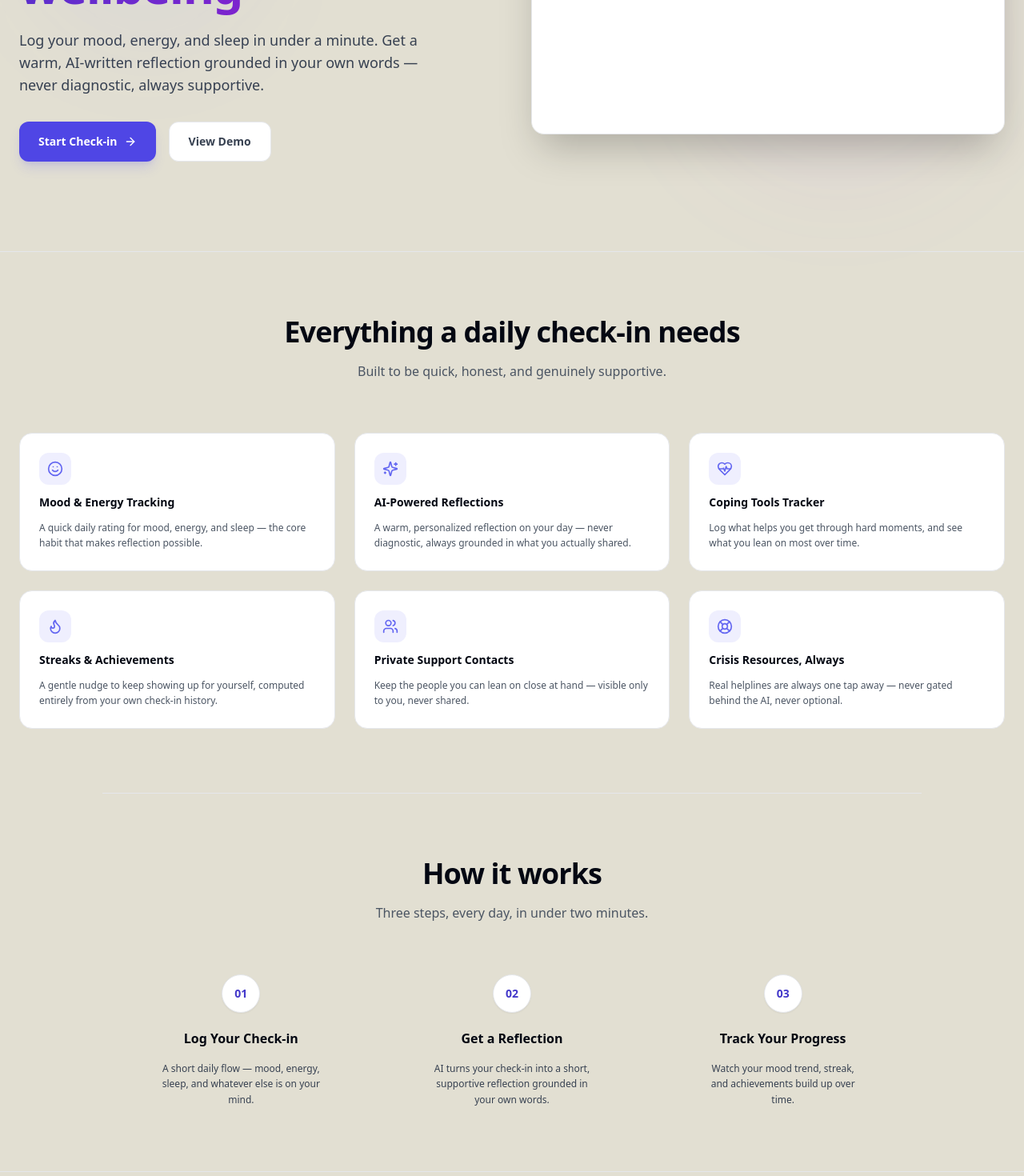
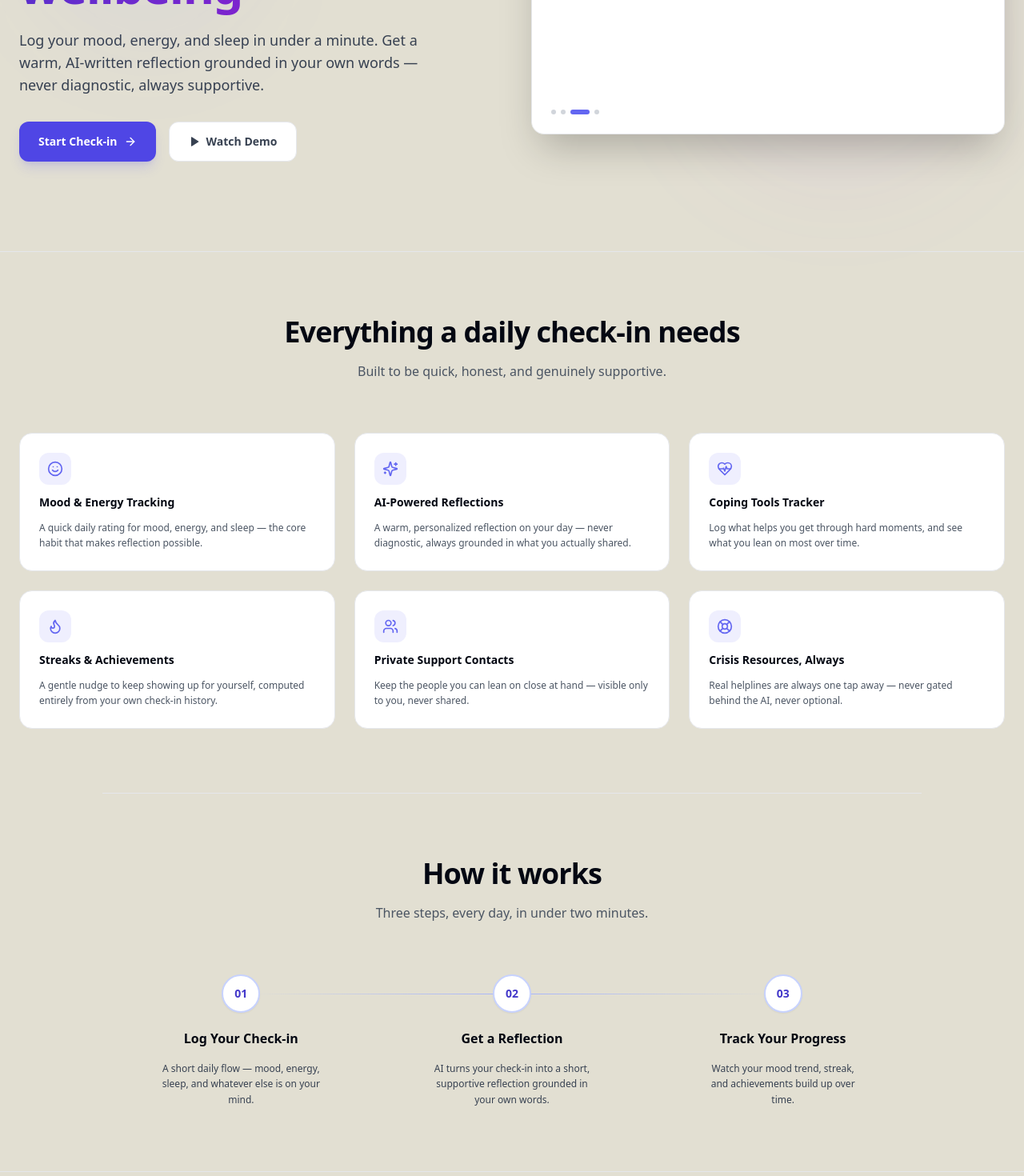
Before and after one commit to Zephyrex21/mind-forge, a React (Vite) app: page / in a window 1280 px wide. Shown: the part 380-1850 px from the top of the page at 80% size. Built offline with nearby package versions, Linux system fonts and the light colour scheme; no server answers.

Commit message:
Updated to V7

```diff
--- a/src/app/routes/pages/HomePortal.jsx
+++ b/src/app/routes/pages/HomePortal.jsx
@@ -3,7 +3,7 @@ import { Link, useNavigate } from 'react-router-dom';
 import { useTheme } from '../../providers/ThemeProvider';
 import {
   ArrowRight, Github, Sun, Moon, Menu, X, HeartPulse,
-  Flame, Sparkles, Check, ChevronDown, Smile,
+  Flame, Sparkles, Check, ChevronDown, Smile, Play,
   ShieldCheck, Settings, LogOut, LayoutDashboard, LifeBuoy, Target, Users,
 } from 'lucide-react';
 import { motion, AnimatePresence } from 'framer-motion';
@@ -59,20 +59,30 @@ export default function HomePortal() {
 
   // Interactive mockup state machine
   const [mockupStep, setMockupStep] = useState(0);
+  // Bumped on every "View Demo" click. setMockupStep(0) alone is a no-op
+  // in React when mockupStep is already 0 (the common case, since the demo
+  // auto-cycles 0→1→2→0 continuously on its own) — this key forces the
+  // effect below to genuinely restart the sequence every time.
+  const [demoReplayKey, setDemoReplayKey] = useState(0);
 
   useEffect(() => {
     let timer;
     if (mockupStep === 0) {
       timer = setTimeout(() => setMockupStep(1), 1800);
     } else if (mockupStep === 1) {
-      timer = setTimeout(() => setMockupStep(2), 2000);
+      timer = setTimeout(() => setMockupStep(2), 1800);
     } else if (mockupStep === 2) {
-      timer = setTimeout(() => setMockupStep(0), 6000);
+      timer = setTimeout(() => setMockupStep(3), 3200);
+    } else if (mockupStep === 3) {
+      timer = setTimeout(() => setMockupStep(0), 3600);
     }
     return () => clearTimeout(timer);
-  }, [mockupStep]);
+  }, [mockupStep, demoReplayKey]);
 
-  const triggerMockupDemo = () => setMockupStep(0);
+  const triggerMockupDemo = () => {
+    setMockupStep(1); // jump straight to the animated step for instant feedback
+    setDemoReplayKey((k) => k + 1);
+  };
 
   return (
     <motion.div
@@ -259,9 +269,9 @@ export default function HomePortal() {
             </Link>
             <button
               onClick={triggerMockupDemo}
-              className="flex items-center justify-center gap-2 px-6 py-3.5 rounded-xl border border-gray-200 dark:border-gray-800 bg-white dark:bg-gray-900 text-gray-700 dark:text-gray-300 font-semibold text-sm hover:bg-gray-50 dark:hover:bg-gray-800 transition-all duration-200"
+              className="group flex items-center justify-center gap-2 px-6 py-3.5 rounded-xl border border-gray-200 dark:border-gray-800 bg-white dark:bg-gray-900 text-gray-700 dark:text-gray-300 font-semibold text-sm hover:bg-gray-50 dark:hover:bg-gray-800 hover:border-gray-300 dark:hover:border-gray-700 transition-all duration-200 active:scale-[0.98]"
             >
-              View Demo
+              <Play className="w-3.5 h-3.5 fill-current group-hover:scale-110 transition-transform" /> Watch Demo
             </button>
           </div>
         </div>
@@ -283,13 +293,14 @@ export default function HomePortal() {
             </div>
 
             <div className="p-6 min-h-[300px] flex flex-col font-mono text-xs select-none bg-white dark:bg-[#0D1117] transition-colors duration-300">
+              <div className="flex-1">
                 <AnimatePresence mode="wait">
                   {mockupStep === 0 && (
                     <motion.div key="step-0" initial={{ opacity: 0 }} animate={{ opacity: 1 }} exit={{ opacity: 0 }} className="space-y-4 text-left">
                       <div className="text-gray-700 dark:text-gray-400 flex items-center gap-2">
                         <span className="text-indigo-600 dark:text-indigo-400">$</span> mood: 3/5 &nbsp; energy: 2/5 &nbsp; sleep: 5.5h
                       </div>
-                    <div className="text-gray-500 dark:text-gray-500">Ready to reflect. Click "View Demo" to replay.</div>
+                      <div className="text-gray-500 dark:text-gray-500">Ready to reflect. Click "Watch Demo" to replay.</div>
                     </motion.div>
                   )}
 
@@ -314,7 +325,46 @@ export default function HomePortal() {
                       </div>
                     </motion.div>
                   )}
+
+                  {mockupStep === 3 && (
+                    <motion.div key="step-3" initial={{ opacity: 0 }} animate={{ opacity: 1 }} exit={{ opacity: 0 }} className="space-y-3 text-left">
+                      <div className="text-gray-800 dark:text-gray-300 flex items-center gap-2 font-bold">
+                        <LayoutDashboard className="w-3.5 h-3.5 text-indigo-600 dark:text-indigo-400" /> Saved to your dashboard
+                      </div>
+                      <div className="flex items-center gap-4 pt-1">
+                        <div className="flex items-center gap-1.5 text-orange-500 font-bold">
+                          <Flame className="w-4 h-4" /> 7-day streak
+                        </div>
+                        <div className="text-gray-500 dark:text-gray-500">·</div>
+                        <div className="text-gray-600 dark:text-gray-400">avg mood 3.6/5</div>
+                      </div>
+                      <div className="flex items-end gap-1 h-10 pt-1">
+                        {[40, 65, 50, 80, 60, 90, 70].map((h, i) => (
+                          <motion.div
+                            key={i}
+                            initial={{ height: 0 }}
+                            animate={{ height: `${h}%` }}
+                            transition={{ delay: i * 0.06, duration: 0.4, ease: 'easeOut' }}
+                            className="w-3 rounded-full bg-gradient-to-t from-indigo-500 to-purple-400"
+                          />
+                        ))}
+                      </div>
+                    </motion.div>
+                  )}
                 </AnimatePresence>
+              </div>
+
+              {/* Progress dots — signals a guided sequence rather than a one-off animation */}
+              <div className="flex items-center gap-1.5 pt-4 mt-auto">
+                {[0, 1, 2, 3].map((step) => (
+                  <span
+                    key={step}
+                    className={`h-1.5 rounded-full transition-all duration-300 ${
+                      mockupStep === step ? 'w-6 bg-indigo-500' : 'w-1.5 bg-gray-300 dark:bg-gray-700'
+                    }`}
+                  />
+                ))}
+              </div>
             </div>
           </div>
         </div>
@@ -322,50 +372,90 @@ export default function HomePortal() {
 
       {/* Features */}
       <section id="features" className="max-w-7xl mx-auto px-6 py-20 border-t border-gray-200 dark:border-gray-800 transition-colors duration-300">
-        <div className="text-center max-w-2xl mx-auto mb-16 space-y-4">
+        <motion.div
+          initial={{ opacity: 0, y: 16 }}
+          whileInView={{ opacity: 1, y: 0 }}
+          viewport={{ once: true, margin: '-80px' }}
+          transition={{ duration: 0.5 }}
+          className="text-center max-w-2xl mx-auto mb-16 space-y-4"
+        >
           <h2 className="text-3xl font-extrabold tracking-tight text-gray-950 dark:text-white sm:text-4xl">Everything a daily check-in needs</h2>
           <p className="text-gray-600 dark:text-gray-400 text-base leading-relaxed">Built to be quick, honest, and genuinely supportive.</p>
-        </div>
+        </motion.div>
         <div className="grid sm:grid-cols-2 lg:grid-cols-3 gap-6">
-          {FEATURES.map(({ icon: Icon, title, desc }) => (
-            <div key={title} className="p-6 rounded-2xl border border-gray-200 dark:border-gray-800 bg-white dark:bg-gray-900/40 text-left space-y-3 hover:shadow-md transition-shadow">
-              <div className="w-10 h-10 rounded-xl bg-indigo-500/10 flex items-center justify-center">
-                <Icon className="w-5 h-5 text-indigo-500" />
+          {FEATURES.map(({ icon: Icon, title, desc }, i) => (
+            <motion.div
+              key={title}
+              initial={{ opacity: 0, y: 20 }}
+              whileInView={{ opacity: 1, y: 0 }}
+              viewport={{ once: true, margin: '-60px' }}
+              transition={{ duration: 0.45, delay: (i % 3) * 0.08 }}
+              whileHover={{ y: -4 }}
+              className="group p-6 rounded-2xl border border-gray-200 dark:border-gray-800 bg-white dark:bg-gray-900/40 text-left space-y-3 hover:shadow-xl hover:border-indigo-200 dark:hover:border-indigo-500/30 transition-all duration-300"
+            >
+              <div className="w-10 h-10 rounded-xl bg-indigo-500/10 flex items-center justify-center group-hover:bg-indigo-500 group-hover:scale-110 transition-all duration-300">
+                <Icon className="w-5 h-5 text-indigo-500 group-hover:text-white transition-colors duration-300" />
               </div>
               <h3 className="font-bold text-sm text-gray-950 dark:text-white">{title}</h3>
               <p className="text-xs text-gray-600 dark:text-gray-400 leading-relaxed">{desc}</p>
-            </div>
+            </motion.div>
           ))}
         </div>
       </section>
 
       {/* How It Works */}
       <section id="how-it-works" className="relative max-w-5xl mx-auto px-6 py-20 border-t border-gray-200 dark:border-gray-800 text-center transition-colors duration-300">
-        <div className="max-w-2xl mx-auto mb-16 space-y-4">
+        <motion.div
+          initial={{ opacity: 0, y: 16 }}
+          whileInView={{ opacity: 1, y: 0 }}
+          viewport={{ once: true, margin: '-80px' }}
+          transition={{ duration: 0.5 }}
+          className="max-w-2xl mx-auto mb-16 space-y-4"
+        >
           <h2 className="text-3xl font-extrabold tracking-tight text-gray-950 dark:text-white sm:text-4xl">How it works</h2>
           <p className="text-gray-600 dark:text-gray-400 text-base leading-relaxed">Three steps, every day, in under two minutes.</p>
-        </div>
-        <div className="grid sm:grid-cols-3 gap-10">
-          {HOW_IT_WORKS.map((item) => (
-            <div key={item.step} className="flex flex-col items-center text-center space-y-4">
-              <div className="w-12 h-12 rounded-full bg-white dark:bg-gray-900 border border-gray-200 dark:border-gray-800 text-sm font-bold text-indigo-700 dark:text-indigo-400 flex items-center justify-center shadow-sm transition-colors duration-300">
+        </motion.div>
+        <div className="relative grid sm:grid-cols-3 gap-10">
+          {/* Connecting line behind the numbered circles, signaling a sequence */}
+          <div className="hidden sm:block absolute top-6 left-[16.5%] right-[16.5%] h-px bg-gradient-to-r from-transparent via-indigo-300 dark:via-indigo-500/30 to-transparent" />
+          {HOW_IT_WORKS.map((item, i) => (
+            <motion.div
+              key={item.step}
+              initial={{ opacity: 0, y: 20 }}
+              whileInView={{ opacity: 1, y: 0 }}
+              viewport={{ once: true, margin: '-60px' }}
+              transition={{ duration: 0.45, delay: i * 0.15 }}
+              className="relative flex flex-col items-center text-center space-y-4"
+            >
+              <div className="w-12 h-12 rounded-full bg-white dark:bg-gray-900 border-2 border-indigo-200 dark:border-indigo-500/30 text-sm font-bold text-indigo-700 dark:text-indigo-400 flex items-center justify-center shadow-sm transition-colors duration-300">
                 {item.step}
               </div>
               <h3 className="text-base font-bold text-gray-950 dark:text-white pt-1">{item.title}</h3>
               <p className="text-gray-700 dark:text-gray-400 text-xs leading-relaxed max-w-[200px]">{item.desc}</p>
-            </div>
+            </motion.div>
           ))}
         </div>
       </section>
 
       {/* Preview Section */}
       <section className="max-w-7xl mx-auto px-6 py-20 border-t border-gray-200 dark:border-gray-800 transition-colors duration-300">
-        <div className="text-center max-w-2xl mx-auto mb-16 space-y-4">
+        <motion.div
+          initial={{ opacity: 0, y: 16 }}
+          whileInView={{ opacity: 1, y: 0 }}
+          viewport={{ once: true, margin: '-80px' }}
+          transition={{ duration: 0.5 }}
+          className="text-center max-w-2xl mx-auto mb-16 space-y-4"
+        >
           <h2 className="text-3xl font-extrabold tracking-tight text-gray-950 dark:text-white sm:text-4xl">See your progress build</h2>
           <p className="text-gray-600 dark:text-gray-400 text-base leading-relaxed">Mood trends, streaks, and achievements — all computed from your own check-ins.</p>
-        </div>
+        </motion.div>
 
-        <div className="rounded-2xl border border-gray-200 dark:border-gray-800 bg-gray-100/50 dark:bg-gray-900/40 p-4 max-w-5xl mx-auto overflow-hidden shadow-xl transition-colors duration-300">
+        <motion.div
+          initial={{ opacity: 0, y: 24, scale: 0.98 }}
+          whileInView={{ opacity: 1, y: 0, scale: 1 }}
+          viewport={{ once: true, margin: '-60px' }}
+          transition={{ duration: 0.55, ease: 'easeOut' }}
+          className="rounded-2xl border border-gray-200 dark:border-gray-800 bg-gray-100/50 dark:bg-gray-900/40 p-4 max-w-5xl mx-auto overflow-hidden shadow-xl transition-colors duration-300">
           <div className="flex items-center gap-1.5 pb-3 border-b border-gray-200 dark:border-gray-800 px-2">
             <span className="w-3 h-3 rounded-full bg-red-400 dark:bg-red-500/60" />
             <span className="w-3 h-3 rounded-full bg-yellow-400 dark:bg-yellow-500/60" />
@@ -413,15 +503,21 @@ export default function HomePortal() {
               </div>
             </div>
           </div>
-        </div>
+        </motion.div>
       </section>
 
       {/* FAQ Section */}
       <section id="faq" className="max-w-4xl mx-auto px-6 py-20 border-t border-gray-200 dark:border-gray-800 transition-colors duration-300">
-        <div className="text-center mb-16 space-y-4">
+        <motion.div
+          initial={{ opacity: 0, y: 16 }}
+          whileInView={{ opacity: 1, y: 0 }}
+          viewport={{ once: true, margin: '-80px' }}
+          transition={{ duration: 0.5 }}
+          className="text-center mb-16 space-y-4"
+        >
           <h2 className="text-3xl font-extrabold tracking-tight text-gray-950 dark:text-white sm:text-4xl">Frequently Asked Questions</h2>
           <p className="text-gray-600 dark:text-gray-400 text-base">Everything you need to know about using MindForge.</p>
-        </div>
+        </motion.div>
 
         <div className="space-y-4">
           {FAQS.map((faq, idx) => (
```
Lines whose indentation alone changed are shown as unchanged.
